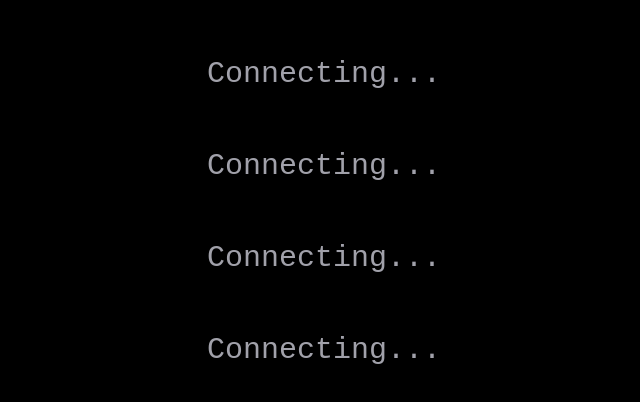
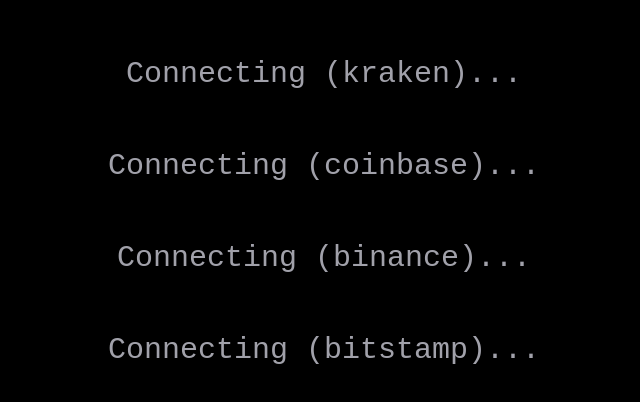
Before and after one commit to matijaoe/bitcoin-ticker, a Vue app: page / in a window 1280 px wide. Shown: the part 188-590 px from the top of the page, without its empty margins (316-956 px from the left). Built offline with nearby package versions, Linux system fonts and the light colour scheme; no server answers; the HTML template or start-up script is replaced by a standard one; a web font is replaced by a local one.

Commit message:
implement provider selector

```diff
--- a/src/App.vue
+++ b/src/App.vue
@@ -1,12 +1,30 @@
 <script setup lang="ts">
+import { ref } from 'vue'
 import BitcoinTicker from './components/BitcoinTicker.vue'
+import { availableProviders, type TickerProvider } from './types'
+import ProviderSelector from './components/ProviderSelector.vue'
+import { useLocalStorage } from '@vueuse/core'
+
+const selectedProviders = useLocalStorage<TickerProvider[]>(
+  'selected-providers',
+  availableProviders,
+)
 </script>
 
 <template>
-  <div class="h-screen flex flex-col gap-14 justify-center items-center bg-black text-zinc-200">
-    <BitcoinTicker provider="kraken" />
-    <BitcoinTicker provider="coinbase" />
-    <BitcoinTicker provider="bitstamp" />
-    <BitcoinTicker provider="binance" />
+  <div
+    class="h-screen flex flex-col gap-14 justify-center items-center bg-black text-zinc-200 relative"
+  >
+    <BitcoinTicker v-for="provider in selectedProviders" :key="provider" :provider />
+
+    <div class="group fixed bottom-0 left-0 w-full group">
+      <div
+        class="transition-opacity duration-150 opacity-0 group-hover:opacity-100 w-fit pt-10 ml-3 mb-3"
+      >
+        <div class="bg-zinc-800 py-2 px-3 rounded-lg">
+          <ProviderSelector v-model:selected="selectedProviders" />
+        </div>
+      </div>
+    </div>
   </div>
 </template>
--- a/src/components/BitcoinTicker.vue
+++ b/src/components/BitcoinTicker.vue
@@ -1,5 +1,6 @@
 <script setup lang="ts">
-import { useTicker, type TickerProvider } from '@/composables/ticker'
+import { useTicker } from '@/composables/ticker'
+import { type TickerProvider } from '@/types'
 
 const props = defineProps<{
   provider: TickerProvider
@@ -19,10 +20,10 @@
 <template>
   <div class="w-full grid place-content-center text-center" :title="props.provider" v-if="status">
     <template v-if="status === 'CONNECTING'">
-      <span class="text-zinc-400 text-3xl">Connecting...</span>
+      <span class="text-zinc-400 text-3xl">Connecting ({{ props.provider }})...</span>
     </template>
     <template v-else-if="status === 'CLOSED'">
-      <span class="text-red-500 text-3xl">Closed</span>
+      <span class="text-red-500 text-3xl">Closed ({{ props.provider }})</span>
     </template>
 
     <div
--- /dev/null
+++ b/src/components/ProviderSelector.vue
@@ -0,0 +1,33 @@
+<script lang="ts" setup>
+import { availableProviders, type TickerProvider } from '@/types'
+
+const selectedProviders = defineModel<TickerProvider[]>('selected', {
+  default: [],
+})
+
+const isProviderSelected = (provider: TickerProvider) => selectedProviders.value.includes(provider)
+</script>
+
+<template>
+  <div class="flex items-center text-xs">
+    <div v-for="provider in availableProviders" :key="provider" class="flex items-center gap-2 p-2">
+      <label class="flex items-center gap-2 cursor-pointer group/check">
+        <input
+          type="checkbox"
+          v-model="selectedProviders"
+          :value="provider"
+          class="accent-zinc-500 hidden"
+        />
+        <span
+          class="capitalize select-none"
+          :class="{
+            'text-zinc-200 group-hover/check:text-zinc-100': isProviderSelected(provider),
+            'text-zinc-500 group-hover/check:text-zinc-400': !isProviderSelected(provider),
+          }"
+        >
+          {{ provider }}
+        </span>
+      </label>
+    </div>
+  </div>
+</template>
--- a/src/composables/ticker.ts
+++ b/src/composables/ticker.ts
@@ -2,8 +2,7 @@
 import { useTickerCoinbase } from './ticker-coinbase'
 import { useTickerBitstamp } from './ticker-bitstamp'
 import { useTickerBinance } from './ticker-binance'
-
-export type TickerProvider = 'kraken' | 'coinbase' | 'bitstamp' | 'binance'
+import type { TickerProvider } from '@/types'
 
 export const useTicker = (provider: TickerProvider) => {
   switch (provider) {
--- a/src/types/index.ts
+++ b/src/types/index.ts
@@ -26,3 +26,7 @@
 export type TickerPrices = {
   [K in keyof typeof CURRENCIES]?: number
 }
+
+export type TickerProvider = 'kraken' | 'coinbase' | 'bitstamp' | 'binance'
+
+export const availableProviders: TickerProvider[] = ['kraken', 'coinbase', 'binance', 'bitstamp']
```
